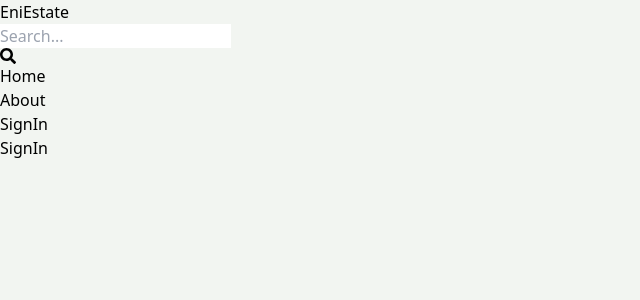
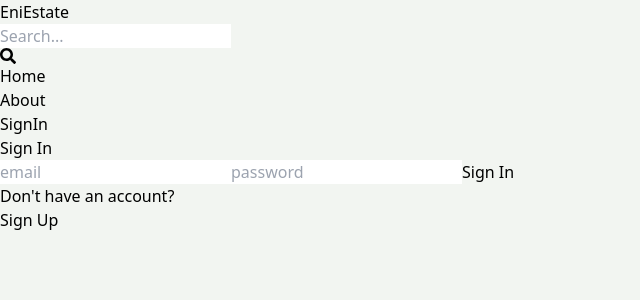
Before and after one commit to EniV90/EniEstate, a React (Vite) app in the folder client/: page /sign-in in a window 1280 px wide. Shown: the top 300 px of the page, without its empty margins (0-640 px from the left). Built offline with nearby package versions, Linux system fonts and the light colour scheme.

Commit message:
signin page completed and added error message when signing up  and signing up

```diff
--- a/client/src/pages/SignIn.jsx
+++ b/client/src/pages/SignIn.jsx
@@ -1,9 +1,84 @@
-
+/* eslint-disable react/no-unescaped-entities */
+/* eslint-disable no-unused-vars */
+import { useState } from "react";
+import { Link, useNavigate } from "react-router-dom";
 
 const SignIn = () => {
+  const [formData, setFormData] = useState({});
+  const [error, setError] = useState(null);
+  const [loading, setLoading] = useState(false);
+  const navigate = useNavigate();
+  const handleChange = (e) => {
+    setFormData({
+      ...formData,
+      [e.target.id]: e.target.value,
+    });
+  };
+  const handleSubmit = async (e) => {
+    e.preventDefault();
+
+    try {
+      setLoading(true);
+      // add a proxy to fetch signup data information
+      const res = await fetch("/api/auth/signIn", {
+        method: "POST",
+        headers: {
+          "Content-Type": "application/json",
+        },
+        body: JSON.stringify(formData),
+      });
+      const data = await res.json();
+      if (data.success === false) {
+        setLoading(false);
+        setError(data.message);
+
+        return;
+      }
+      setLoading(false);
+      setError(null);
+      // after signing up use navigate to navigate into the sign in page
+      navigate("/");
+    } catch (error) {
+      setLoading(false);
+      setError(error.message);
+    }
+  };
+
+  console.log(formData);
   return (
-    <div>SignIn</div>
-  )
-}
+    <div className="p-3 max-w-lg mx-auto">
+      <h1 className="text-3xl text-center font-semibold my-7">Sign In</h1>
+      <form onSubmit={handleSubmit} className="flex flex-col gap-4 ">
+        <input
+          type="email"
+          placeholder="email"
+          className="border p-3 rounded-lg"
+          id="email"
+          onChange={handleChange}
+        />
+        <input
+          type="password"
+          placeholder="password"
+          className="border p-3 rounded-lg"
+          id="password"
+          onChange={handleChange}
+        />
+        <button
+          disabled={loading}
+          className="bg-slate-700 text-white uppercase p-3 rounded-lg hover:opacity-95 disabled:opacity-80"
+        >
+          {loading ? "Loading..." : "Sign In"}
+        </button>
+      </form>
+      <div className="flex gap-2 mt-5">
+        <p>Don't have an account?</p>
+        <Link to={"/sign-up"}>
+          <span className="text-blue-700">Sign Up</span>
+        </Link>
+      </div>
+      {error && <p className="text-red-500 mt-5">{error}</p>}
+    </div>
+  );
+};
 
-export default SignIn
+export default SignIn;
--- a/client/src/pages/SignUp.jsx
+++ b/client/src/pages/SignUp.jsx
@@ -36,7 +36,7 @@
       setLoading(false);
       setError(null);
       // after signing up use navigate to navigate into the sign in page
-      navigate('/sign-in')
+      navigate("/sign-in");
     } catch (error) {
       setLoading(false);
       setError(error.message);
@@ -82,6 +82,7 @@
           <span className="text-blue-700">Sign in</span>
         </Link>
       </div>
+      {error && <p className="text-red-500 mt-5">{error}</p>}
     </div>
   );
 };
```
Also changed, not shown: 1 other file (tests, documents, lock files or other folders).
